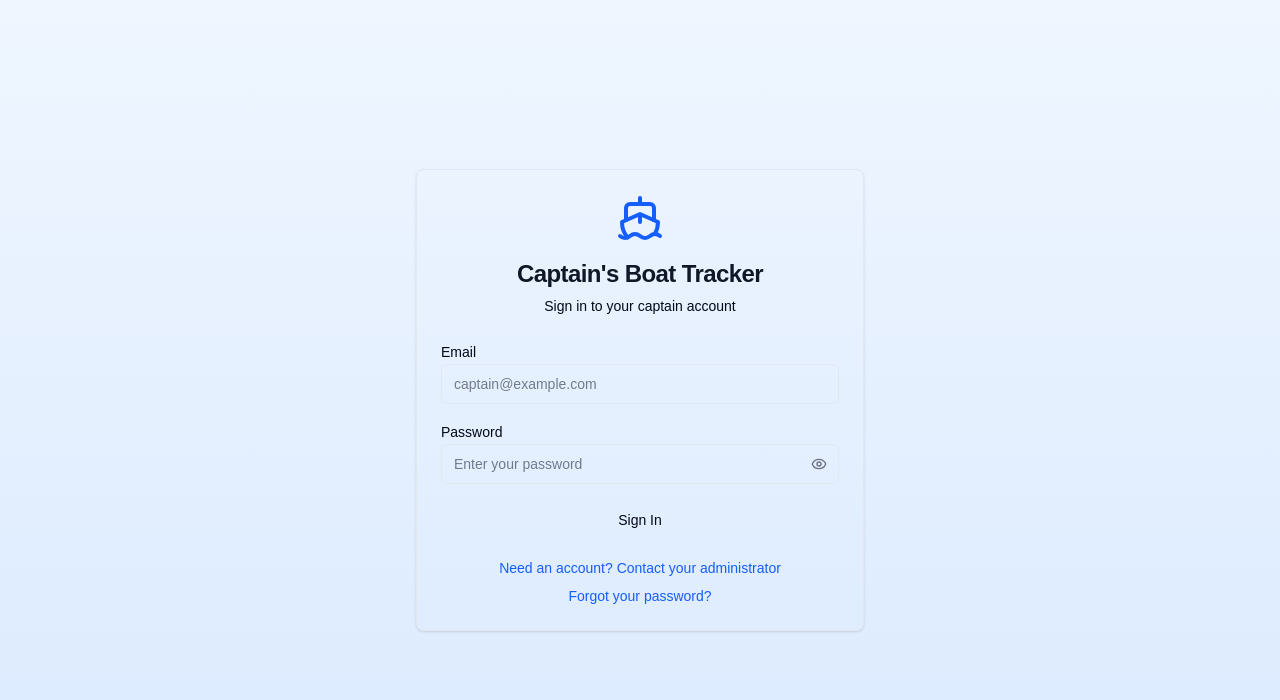
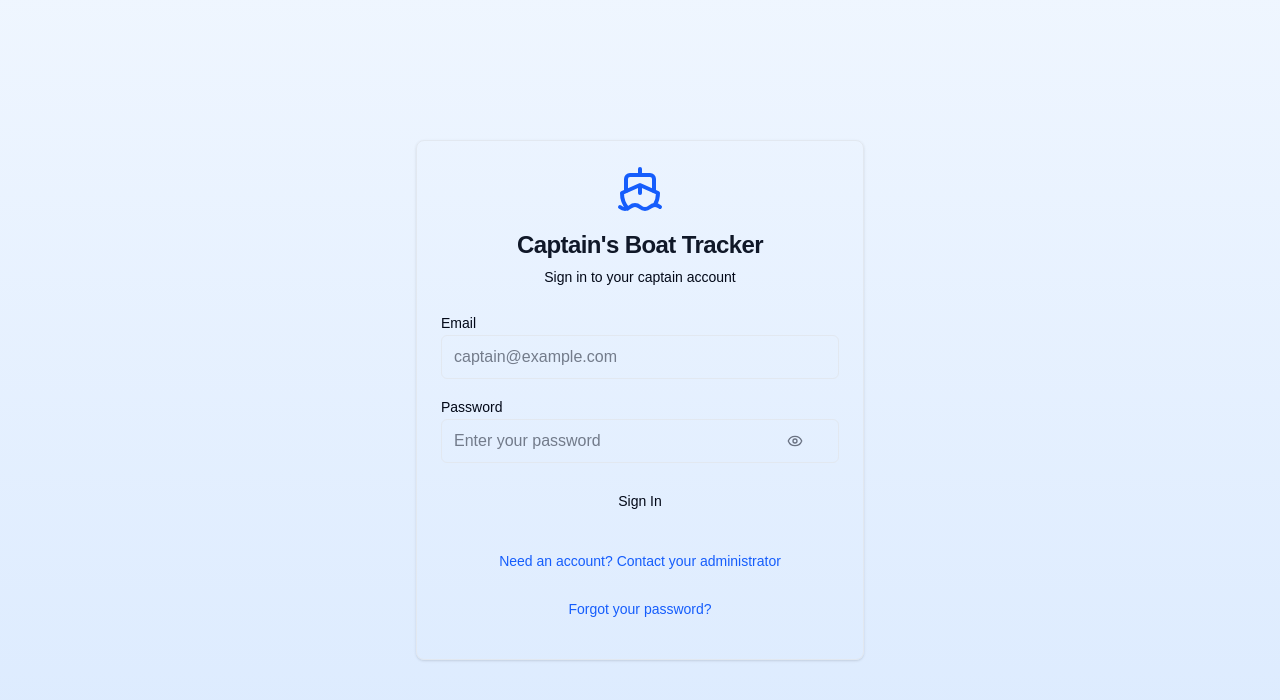
Before and after one commit to Jtaz8681/Boat-App, a Next.js app: page /login in a window 1280 px wide. Shown: the top 700 px of the page. Built offline with nearby package versions, Linux system fonts and the light colour scheme; no server answers.

Commit message:
[dyad] Fixed touch screen compatibility - wrote 5 file(s)

```diff
--- a/src/app/globals.css
+++ b/src/app/globals.css
@@ -53,6 +53,9 @@ body {
   background-color: hsl(var(--background));
   color: hsl(var(--foreground));
   font-family: Arial, Helvetica, sans-serif;
+  -webkit-text-size-adjust: 100%;
+  -webkit-tap-highlight-color: transparent;
+  touch-action: manipulation;
 }
 
 @layer base {
@@ -62,5 +65,77 @@ body {
   body {
     background-color: hsl(var(--background));
     color: hsl(var(--foreground));
+    -webkit-text-size-adjust: 100%;
+    -webkit-tap-highlight-color: transparent;
+    touch-action: manipulation;
   }
 }
+
+/* Touch optimization styles */
+.touch-manipulation {
+  touch-action: manipulation;
+}
+
+/* Ensure minimum touch targets */
+button, a, input, select, textarea {
+  min-height: 44px;
+  min-width: 44px;
+}
+
+/* Remove hover effects on touch devices */
+@media (hover: none) {
+  button:hover {
+    background-color: inherit;
+  }
+
+  a:hover {
+    color: inherit;
+  }
+}
+
+/* Improve form field spacing on mobile */
+@media (max-width: 768px) {
+  .space-y-4 > * + * {
+    margin-top: 1.25rem;
+  }
+
+  .space-y-2 > * + * {
+    margin-top: 0.75rem;
+  }
+}
+
+/* Prevent zoom on input focus on iOS */
+input[type="email"],
+input[type="password"],
+input[type="text"],
+input[type="number"],
+textarea,
+select {
+  font-size: 16px;
+}
+
+/* Better button styling for touch */
+button {
+  -webkit-appearance: none;
+  -webkit-user-select: none;
+  user-select: none;
+  cursor: pointer;
+}
+
+button:disabled {
+  cursor: not-allowed;
+}
+
+/* Fix viewport for mobile */
+html {
+  height: 100%;
+  width: 100%;
+  overflow-x: hidden;
+}
+
+body {
+  height: 100%;
+  width: 100%;
+  overflow-x: hidden;
+  position: relative;
+}
--- a/src/app/layout.tsx
+++ b/src/app/layout.tsx
@@ -25,14 +25,13 @@ export const metadata: Metadata = {
   formatDetection: {
     telephone: false,
   },
-};
-
-export const viewport = {
-  width: "device-width",
-  initialScale: 1,
-  maximumScale: 1,
-  userScalable: false,
-  viewportFit: "cover",
+  viewport: {
+    width: "device-width",
+    initialScale: 1,
+    maximumScale: 1,
+    userScalable: false,
+    viewportFit: "cover",
+  },
 };
 
 export default function RootLayout({
@@ -44,6 +43,11 @@ export default function RootLayout({
     <html lang="en">
       <head>
         <meta name="theme-color" content="#3b82f6" />
+        <meta name="apple-mobile-web-app-capable" content="yes" />
+        <meta name="apple-mobile-web-app-status-bar-style" content="default" />
+        <meta name="mobile-web-app-capable" content="yes" />
+        <meta name="format-detection" content="telephone=no" />
+        <meta name="msapplication-tap-highlight" content="no" />
         <link rel="apple-touch-icon" href="/icon-192x192.png" />
         <link rel="icon" href="/favicon.ico" />
       </head>
--- a/src/app/login/page.tsx
+++ b/src/app/login/page.tsx
@@ -86,6 +86,7 @@ export default function LoginPage() {
                 placeholder="captain@example.com"
                 {...register('email')}
                 disabled={isSubmitting}
+                className="touch-manipulation"
               />
               {errors.email && (
                 <p className="text-sm text-red-600">{errors.email.message}</p>
@@ -101,11 +102,13 @@ export default function LoginPage() {
                   placeholder="Enter your password"
                   {...register('password')}
                   disabled={isSubmitting}
+                  className="touch-manipulation pr-12"
                 />
                 <button
                   type="button"
                   onClick={() => setShowPassword(!showPassword)}
-                  className="absolute right-3 top-1/2 transform -translate-y-1/2 text-gray-500 hover:text-gray-700"
+                  className="absolute right-3 top-1/2 transform -translate-y-1/2 text-gray-500 hover:text-gray-700 p-1 touch-manipulation"
+                  style={{ minHeight: '44px', minWidth: '44px' }}
                 >
                   {showPassword ? (
                     <EyeOff className="h-4 w-4" />
@@ -121,8 +124,9 @@ export default function LoginPage() {
 
             <Button
               type="submit"
-              className="w-full"
+              className="w-full touch-manipulation"
               disabled={isSubmitting}
+              style={{ minHeight: '44px' }}
             >
               {isSubmitting ? (
                 <>
@@ -138,7 +142,8 @@ export default function LoginPage() {
               <button
                 type="button"
                 onClick={() => setIsSignUp(!isSignUp)}
-                className="text-sm text-blue-600 hover:text-blue-800"
+                className="text-sm text-blue-600 hover:text-blue-800 touch-manipulation p-2"
+                style={{ minHeight: '44px', minWidth: '44px' }}
               >
                 {isSignUp
                   ? 'Already have an account? Sign in'
@@ -148,7 +153,8 @@ export default function LoginPage() {
               <div>
                 <Link
                   href="/forgot-password"
-                  className="text-sm text-blue-600 hover:text-blue-800 block"
+                  className="text-sm text-blue-600 hover:text-blue-800 block p-2 touch-manipulation"
+                  style={{ minHeight: '44px', minWidth: '44px' }}
                 >
                   Forgot your password?
                 </Link>
--- a/src/components/ui/button.tsx
+++ b/src/components/ui/button.tsx
@@ -5,7 +5,7 @@ import { cva, type VariantProps } from "class-variance-authority"
 import { cn } from "@/lib/utils"
 
 const buttonVariants = cva(
-  "inline-flex items-center justify-center whitespace-nowrap rounded-md text-sm font-medium ring-offset-background transition-colors focus-visible:outline-none focus-visible:ring-2 focus-visible:ring-ring focus-visible:ring-offset-2 disabled:pointer-events-none disabled:opacity-50",
+  "inline-flex items-center justify-center whitespace-nowrap rounded-md text-sm font-medium ring-offset-background transition-colors focus-visible:outline-none focus-visible:ring-2 focus-visible:ring-ring focus-visible:ring-offset-2 disabled:pointer-events-none disabled:opacity-50 touch-manipulation",
   {
     variants: {
       variant: {
@@ -46,6 +46,7 @@ const Button = React.forwardRef<HTMLButtonElement, ButtonProps>(
       <Comp
         className={cn(buttonVariants({ variant, size, className }))}
         ref={ref}
+        style={{ minHeight: '44px', minWidth: '44px' }}
         {...props}
       />
     )
--- a/src/components/ui/input.tsx
+++ b/src/components/ui/input.tsx
@@ -11,9 +11,10 @@ const Input = React.forwardRef<HTMLInputElement, InputProps>(
       <input
         type={type}
         className={cn(
-          "flex h-10 w-full rounded-md border border-input bg-background px-3 py-2 text-sm ring-offset-background file:border-0 file:bg-transparent file:text-sm file:font-medium placeholder:text-muted-foreground focus-visible:outline-none focus-visible:ring-2 focus-visible:ring-ring focus-visible:ring-offset-2 disabled:cursor-not-allowed disabled:opacity-50",
+          "flex h-10 w-full rounded-md border border-input bg-background px-3 py-2 text-sm ring-offset-background file:border-0 file:bg-transparent file:text-sm file:font-medium placeholder:text-muted-foreground focus-visible:outline-none focus-visible:ring-2 focus-visible:ring-ring focus-visible:ring-offset-2 disabled:cursor-not-allowed disabled:opacity-50 touch-manipulation",
           className
         )}
+        style={{ minHeight: '44px' }}
         ref={ref}
         {...props}
       />
```
